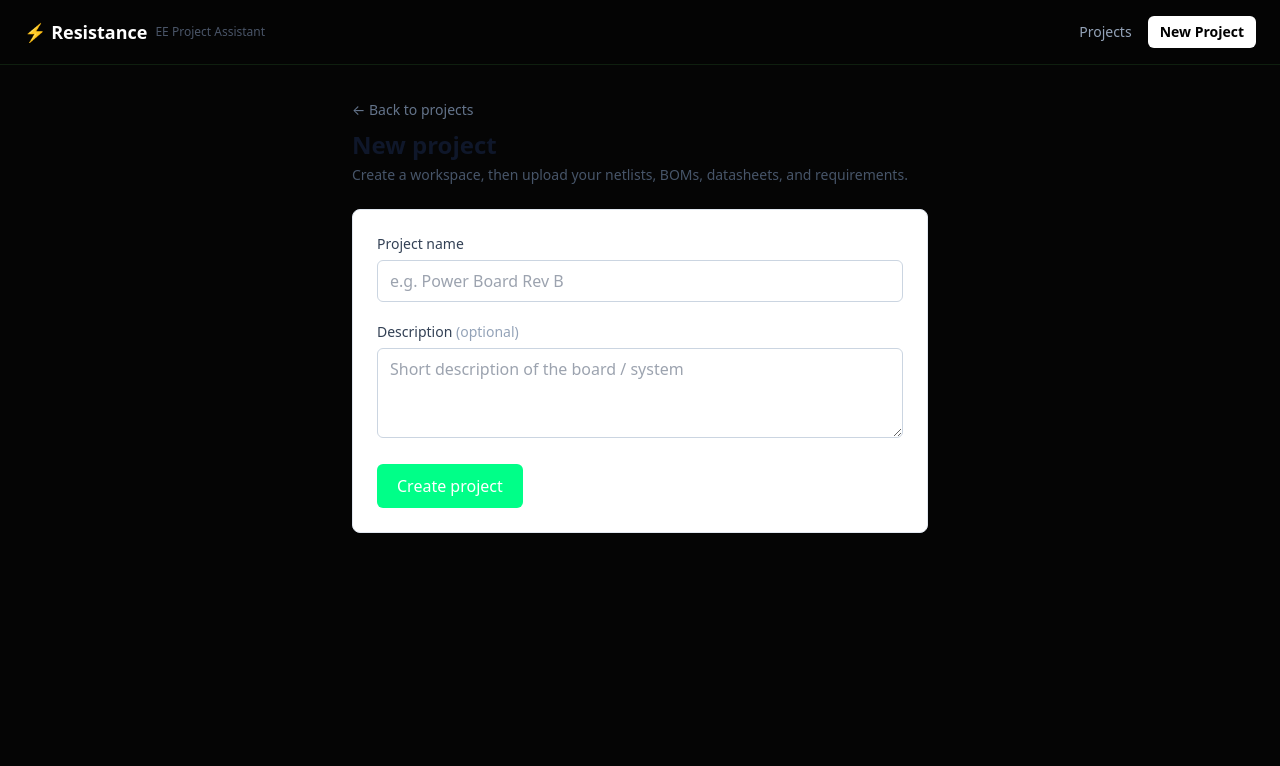
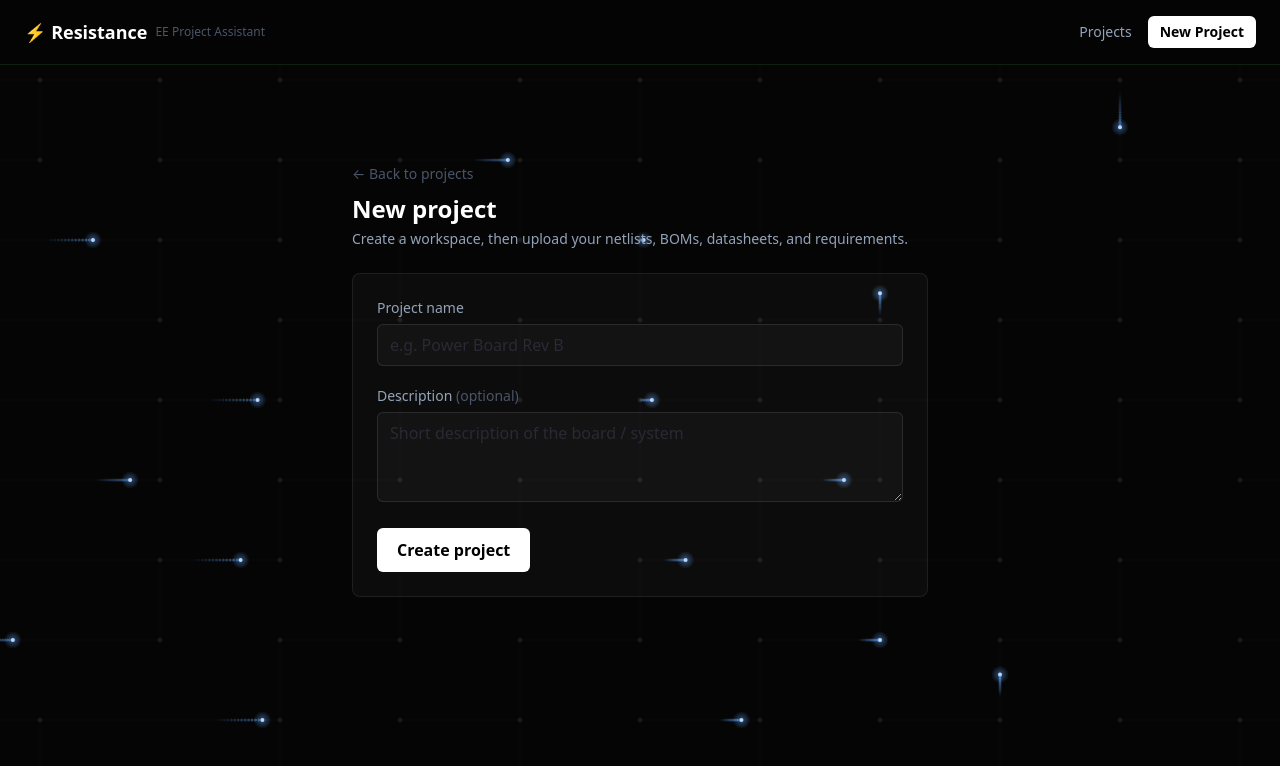
Before and after one commit to fiveamdriver/Resistance, a Next.js app: page /projects/new in a window 1280 px wide. Shown: the top 766 px of the page. Built offline with nearby package versions, Linux system fonts and the light colour scheme.

Commit message:
dark theme applied to projects and new project pages, PCB background, scroll snap fixes

```diff
--- a/package.json
+++ b/package.json
@@ -28,8 +28,10 @@
     "@prisma/client": "^6.2.1",
     "@radix-ui/react-slot": "^1.2.5",
     "@radix-ui/react-tabs": "^1.1.14",
+    "@studio-freight/lenis": "^1.0.42",
     "class-variance-authority": "^0.7.1",
     "framer-motion": "^12.40.0",
+    "gsap": "^3.15.0",
     "lucide-react": "^1.18.0",
     "next": "^15.1.4",
     "papaparse": "^5.5.3",
--- a/src/app/globals.css
+++ b/src/app/globals.css
@@ -21,7 +21,8 @@ body {
     sans-serif;
 }
 
-/* Smooth scrolling */
 html {
   scroll-behavior: smooth;
+  scroll-snap-type: y mandatory;
+  overflow-y: scroll;
 }
--- a/src/app/layout.tsx
+++ b/src/app/layout.tsx
@@ -1,5 +1,6 @@
 import type { Metadata } from "next";
 import Link from "next/link";
+import PCBBackground from "@/components/home/pcb-background";
 
 import "./globals.css";
 
@@ -43,7 +44,8 @@ export default function RootLayout({
             </nav>
           </div>
         </header>
-        <main>{children}</main>
+        <PCBBackground />
+        <main className="relative z-10">{children}</main>
       </body>
     </html>
   );
--- a/src/app/page.tsx
+++ b/src/app/page.tsx
@@ -1,17 +1,12 @@
 import Link from "next/link";
-import PCBBackground from "@/components/home/pcb-background";
 import FeatureTabs from "@/components/home/feature-tabs";
 
 export default function HomePage() {
   return (
     <>
-      {/* Fixed canvas background — sits behind all sections */}
-      <PCBBackground />
-
-      {/* All page content in a stacking context above the canvas */}
+      {/* ── Hero ───────────────────────────────────────────────────────────── */}
       <div className="relative z-10">
-        {/* ── Hero ───────────────────────────────────────────────────────────── */}
-        <section className="relative flex min-h-[95vh] flex-col items-center justify-center px-6 pt-32 pb-20 text-center">
+        <section className="relative flex min-h-screen flex-col items-center justify-center px-6 pt-32 pb-20 text-center [scroll-snap-align:start] [scroll-snap-stop:always]">
           <span className="mb-6 inline-block rounded-full border border-[rgba(255,255,255,0.15)] px-3 py-1 text-xs font-medium text-[#6b7280]">
             Phase 1 · MVP foundation
           </span>
@@ -50,8 +45,10 @@ export default function HomePage() {
         </section>
 
         {/* ── Features ─────────────────────────────────────────────────────────── */}
-        <div className="min-h-[95vh]">
-          <FeatureTabs />
+        <div className="h-screen pt-12 [scroll-snap-align:start] [scroll-snap-stop:always]">
+          <div className="max-h-screen overflow-y-auto">
+            <FeatureTabs />
+          </div>
         </div>
       </div>
     </>
--- a/src/app/projects/[projectId]/page.tsx
+++ b/src/app/projects/[projectId]/page.tsx
@@ -84,20 +84,20 @@ export default async function ProjectDashboardPage({
   }
 
   return (
-    <div className="mx-auto max-w-6xl px-6 py-8">
+    <div className="mx-auto max-w-6xl px-6 py-8 pt-24">
     <div className="space-y-6">
       <div>
         <Link
           href="/projects"
-          className="text-sm text-slate-500 hover:text-brand"
+          className="text-sm text-[#4a5568] transition-colors hover:text-white"
         >
           ← All projects
         </Link>
-        <h1 className="mt-2 text-2xl font-bold text-slate-900">
+        <h1 className="mt-2 text-2xl font-bold text-white">
           {vm.project.name}
         </h1>
         {vm.project.description && (
-          <p className="mt-1 text-sm text-slate-600">
+          <p className="mt-1 text-sm text-[#94a3b8]">
             {vm.project.description}
           </p>
         )}
--- a/src/app/projects/new/page.tsx
+++ b/src/app/projects/new/page.tsx
@@ -4,23 +4,23 @@ import { NewProjectForm } from "@/components/projects/new-project-form";
 
 export default function NewProjectPage() {
   return (
-    <div className="mx-auto max-w-6xl px-6 py-8">
+    <div className="mx-auto max-w-6xl px-6 py-8 pt-24">
       <div className="mx-auto max-w-xl space-y-6">
         <div>
           <Link
             href="/projects"
-          className="text-sm text-slate-500 hover:text-brand"
+            className="text-sm text-[#4a5568] transition-colors hover:text-white"
           >
             ← Back to projects
           </Link>
-        <h1 className="mt-2 text-2xl font-bold text-slate-900">New project</h1>
-        <p className="mt-1 text-sm text-slate-600">
+          <h1 className="mt-2 text-2xl font-bold text-white">New project</h1>
+          <p className="mt-1 text-sm text-[#94a3b8]">
             Create a workspace, then upload your netlists, BOMs, datasheets, and
             requirements.
           </p>
         </div>
 
-      <div className="rounded-lg border border-slate-200 bg-white p-6">
+        <div className="rounded-lg border border-[rgba(255,255,255,0.08)] bg-[rgba(255,255,255,0.03)] p-6">
           <NewProjectForm />
         </div>
       </div>
--- a/src/app/projects/page.tsx
+++ b/src/app/projects/page.tsx
@@ -8,24 +8,24 @@ export default async function ProjectsPage() {
   const projects = await listProjects();
 
   return (
-    <div className="mx-auto max-w-6xl px-6 py-8">
+    <div className="mx-auto max-w-6xl px-6 py-8 pt-24">
       <div className="space-y-6">
         <div className="flex items-center justify-between">
-        <h1 className="text-2xl font-bold text-slate-900">Projects</h1>
+          <h1 className="text-2xl font-bold text-white">Projects</h1>
           <Link
             href="/projects/new"
-          className="rounded-md bg-brand px-4 py-2 text-sm font-medium text-white hover:bg-brand-dark"
+            className="rounded-md bg-white px-4 py-2 text-sm font-semibold text-black transition-all hover:bg-white/90"
           >
             + New Project
           </Link>
         </div>
 
         {projects.length === 0 ? (
-        <div className="rounded-lg border border-dashed border-slate-300 bg-white p-12 text-center">
-          <p className="text-slate-600">No projects yet.</p>
+          <div className="rounded-lg border border-dashed border-[rgba(255,255,255,0.1)] bg-[rgba(255,255,255,0.02)] p-12 text-center">
+            <p className="text-[#94a3b8]">No projects yet.</p>
             <Link
               href="/projects/new"
-            className="mt-3 inline-block rounded-md bg-brand px-4 py-2 text-sm font-medium text-white hover:bg-brand-dark"
+              className="mt-3 inline-block rounded-md bg-white px-4 py-2 text-sm font-semibold text-black transition-all hover:bg-white/90"
             >
               Create your first project
             </Link>
@@ -36,15 +36,15 @@ export default async function ProjectsPage() {
               <li key={p.id}>
                 <Link
                   href={`/projects/${p.id}`}
-                className="block rounded-lg border border-slate-200 bg-white p-5 transition hover:border-brand hover:shadow-sm"
+                  className="block rounded-lg border border-[rgba(255,255,255,0.08)] bg-[rgba(255,255,255,0.03)] p-5 transition hover:border-[rgba(255,255,255,0.25)] hover:bg-[rgba(255,255,255,0.05)]"
                 >
-                <h2 className="font-semibold text-slate-900">{p.name}</h2>
+                  <h2 className="font-semibold text-white">{p.name}</h2>
                   {p.description && (
-                  <p className="mt-1 line-clamp-2 text-sm text-slate-600">
+                    <p className="mt-1 line-clamp-2 text-sm text-[#94a3b8]">
                       {p.description}
                     </p>
                   )}
-                <p className="mt-3 text-xs text-slate-400">
+                  <p className="mt-3 text-xs text-[#4a5568]">
                     {p._count.files} files · {p._count.components} components ·
                     created {p.createdAt.toLocaleDateString()}
                   </p>
--- a/src/components/projects/new-project-form.tsx
+++ b/src/components/projects/new-project-form.tsx
@@ -16,7 +16,7 @@ function SubmitButton() {
     <button
       type="submit"
       disabled={pending}
-      className="rounded-md bg-brand px-5 py-2.5 font-medium text-white hover:bg-brand-dark disabled:cursor-not-allowed disabled:opacity-60"
+      className="rounded-md bg-white px-5 py-2.5 font-semibold text-black transition-all hover:bg-white/90 disabled:cursor-not-allowed disabled:opacity-60"
     >
       {pending ? "Creating…" : "Create project"}
     </button>
@@ -31,17 +31,14 @@ export function NewProjectForm() {
       {state.error && (
         <div
           role="alert"
-          className="rounded-md border border-red-200 bg-red-50 px-4 py-3 text-sm text-red-700"
+          className="rounded-md border border-red-500/30 bg-red-950/20 px-4 py-3 text-sm text-red-400"
         >
           {state.error}
         </div>
       )}
 
       <div className="space-y-1.5">
-        <label
-          htmlFor="name"
-          className="block text-sm font-medium text-slate-700"
-        >
+        <label htmlFor="name" className="block text-sm font-medium text-[#94a3b8]">
           Project name
         </label>
         <input
@@ -51,21 +48,19 @@ export function NewProjectForm() {
           required
           maxLength={120}
           placeholder="e.g. Power Board Rev B"
-          className="w-full rounded-md border border-slate-300 px-3 py-2 text-slate-900 outline-none focus:border-brand focus:ring-1 focus:ring-brand"
+          className="w-full rounded-md border border-[rgba(255,255,255,0.1)] bg-[rgba(255,255,255,0.03)] px-3 py-2 text-white placeholder:text-[#2a2a35] outline-none transition focus:border-[rgba(255,255,255,0.3)] focus:ring-1 focus:ring-[rgba(255,255,255,0.1)]"
         />
         {state.fieldErrors?.name?.map((msg) => (
-          <p key={msg} className="text-xs text-red-600">
+          <p key={msg} className="text-xs text-red-400">
             {msg}
           </p>
         ))}
       </div>
 
       <div className="space-y-1.5">
-        <label
-          htmlFor="description"
-          className="block text-sm font-medium text-slate-700"
-        >
-          Description <span className="text-slate-400">(optional)</span>
+        <label htmlFor="description" className="block text-sm font-medium text-[#94a3b8]">
+          Description{" "}
+          <span className="text-[#4a5568]">(optional)</span>
         </label>
         <textarea
           id="description"
@@ -73,10 +68,10 @@ export function NewProjectForm() {
           rows={3}
           maxLength={2000}
           placeholder="Short description of the board / system"
-          className="w-full rounded-md border border-slate-300 px-3 py-2 text-slate-900 outline-none focus:border-brand focus:ring-1 focus:ring-brand"
+          className="w-full rounded-md border border-[rgba(255,255,255,0.1)] bg-[rgba(255,255,255,0.03)] px-3 py-2 text-white placeholder:text-[#2a2a35] outline-none transition focus:border-[rgba(255,255,255,0.3)] focus:ring-1 focus:ring-[rgba(255,255,255,0.1)]"
         />
         {state.fieldErrors?.description?.map((msg) => (
-          <p key={msg} className="text-xs text-red-600">
+          <p key={msg} className="text-xs text-red-400">
             {msg}
           </p>
         ))}
```
Also changed, not shown: src/components/home/feature-tabs.tsx (+13 -13 lines), 1 other file (tests, documents, lock files or other folders). Lines whose indentation alone changed are shown as unchanged.
